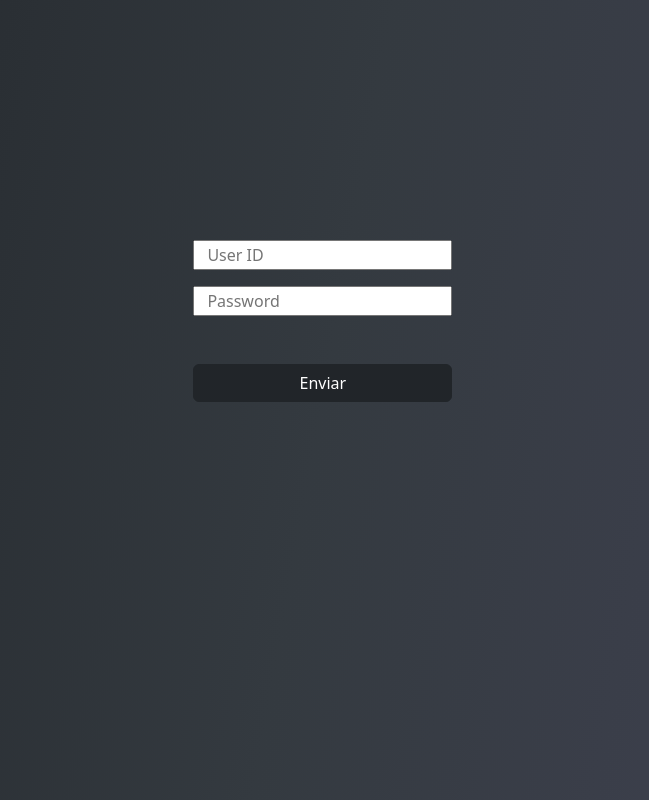
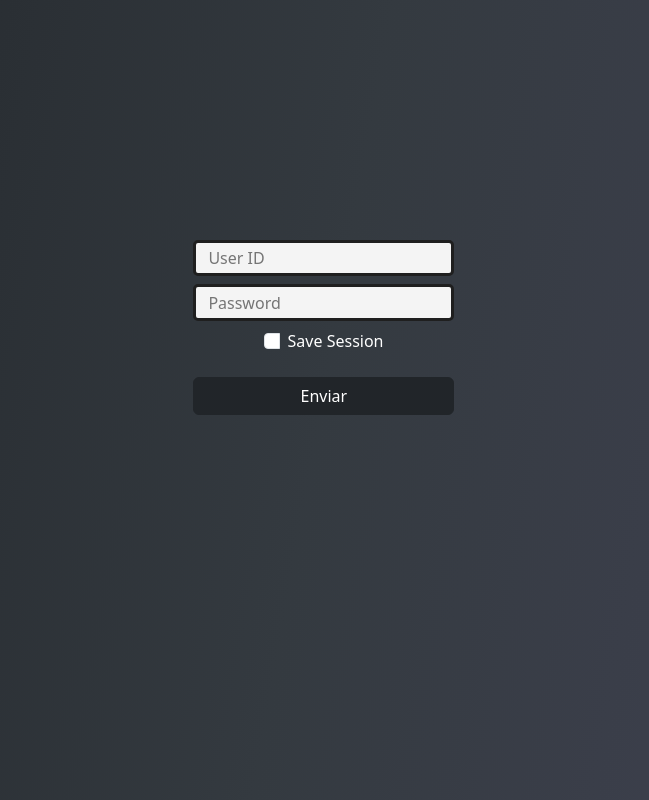
Before and after one commit to patrck-ak/login-node, a website: page views/login.html in a window 1280 px wide. Shown: the whole page, without its empty margins (345-994 px from the left). Drawn offline with nearby package versions, Linux system fonts and the light colour scheme.

Commit message:
checkbox 'Save Session' adicionado

```diff
--- a/views/login.html
+++ b/views/login.html
@@ -16,19 +16,27 @@
   <form method="post">
     <div class="limiter">
       <span class="row">
-        <input type="text" name="user" id="user" placeholder="User ID" class="userinput">
+        <input type="text" name="user" id="user" placeholder="User ID" class="">
       </span>
 
       <span class="row">
-        <input type="password" name="password" id="password" placeholder="Password" class="mt-3 passwordinput">
+        <input type="password" name="password" id="password" placeholder="Password" class="mt-2 ">
+      </span>
 
+      <span class="input-group mt-2 center">
+        <input class="form-check-input" type="checkbox" name="checkbox" value="true"  id="checkbox">
+        <label class="text-white" for="checkbox">&nbsp;&nbsp;Save Session</label>
       </span>
-      <span class="row"><button name="button" class="mt-5 btn btn-dark" type="submit">Enviar</button>
+
+      <span class="row">
+        <button name="button" class="mt-4 btn btn-dark" type="submit">Enviar</button>
       </span>
     </div>
   </form>
 
   <style>
+
+
     * {
       outline: none;
     }
@@ -42,6 +50,27 @@
       top: 30vh;
       left: 43vw;
     }
-  </style>
+
+    input {
+      padding: 0.2em;
+      background: #f4f4f4;
+      border: #1f1f1f solid 3px;
+      border-radius: 5px;
+    } input:hover {
+      transition: .3s ease-in-out;
+      border: #9b4646 solid 3px;
+    }
+
+    input {
+      outline: none;
+    } .btn-dark:hover{
+      background: #9b4646;
+    }
+
+    .center {
+      display: flex;
+      justify-content: center;
+    }
+    </style>
 
 </body>
```
Also changed, not shown: main.js (+9 -3 lines), views/index.html (+3 -7 lines).
